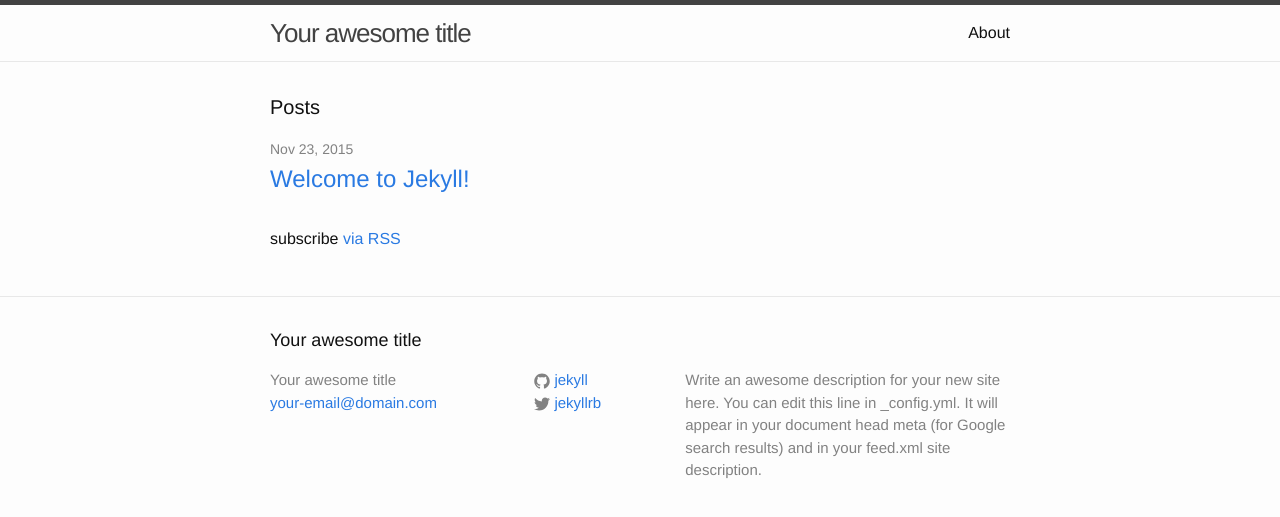
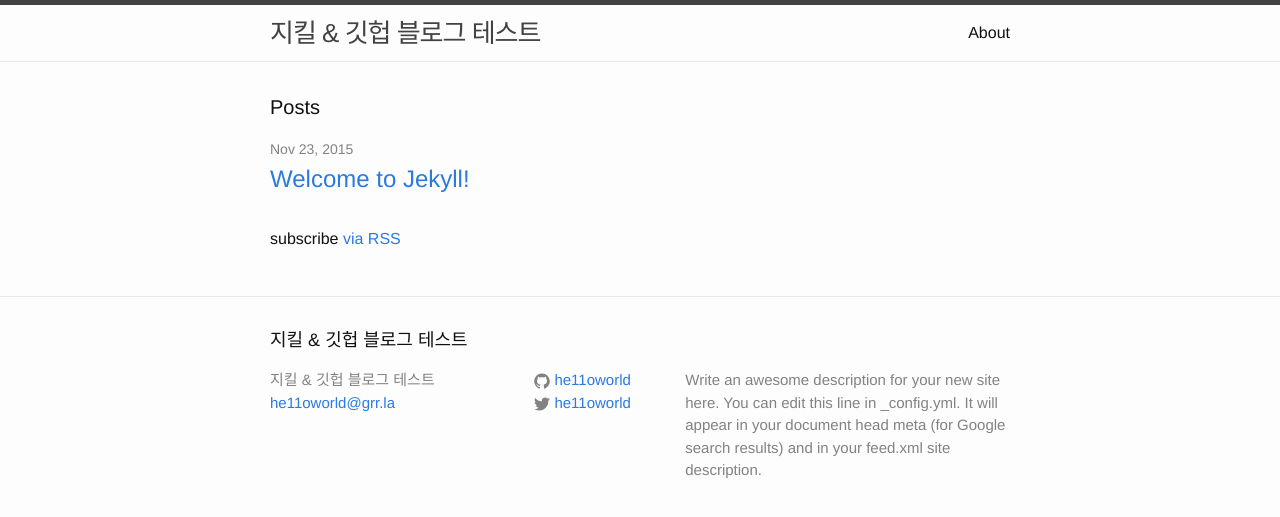
Before and after one commit to he11oworld/he11oworld.github.io, a Jekyll site: the page built from index.html, in a window 1280 px wide. Shown: the top 517 px of the page. Built offline with Jekyll 4.4.1, drawn with Linux system fonts in a browser that asks for light colours; Markdown is read by kramdown in place of the engine named in the settings.

Commit message:
Modified

```diff
--- a/_config.yml
+++ b/_config.yml
@@ -6,16 +6,17 @@
 # 'jekyll serve'. If you change this file, please restart the server process.
 
 # Site settings
-title: Your awesome title
-email: your-email@domain.com
+title: 지킬 & 깃헙 블로그 테스트
+email: he11oworld@grr.la
 description: > # this means to ignore newlines until "baseurl:"
   Write an awesome description for your new site here. You can edit this
   line in _config.yml. It will appear in your document head meta (for
   Google search results) and in your feed.xml site description.
 baseurl: "" # the subpath of your site, e.g. /blog
-url: "http://yourdomain.com" # the base hostname & protocol for your site
-twitter_username: jekyllrb
-github_username:  jekyll
+url: "http://he11oworld.github.io" # the base hostname & protocol for your site
+twitter_username: he11oworld
+github_username:  he11oworld
 
 # Build settings
-markdown: kramdown
+markdown: redcarpet
+extensions: ["no_intra_emphasis", "tables", "autolink", "strikethrough", "with_toc_data"]
```
